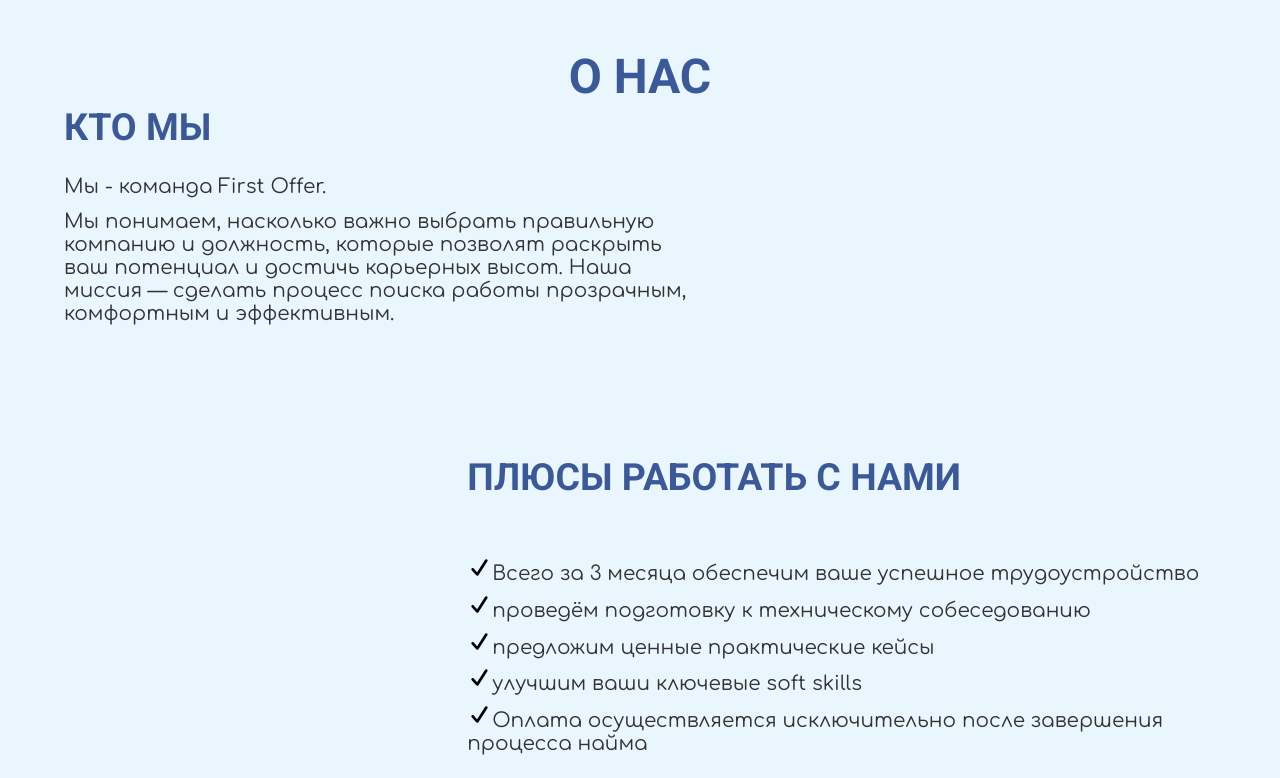
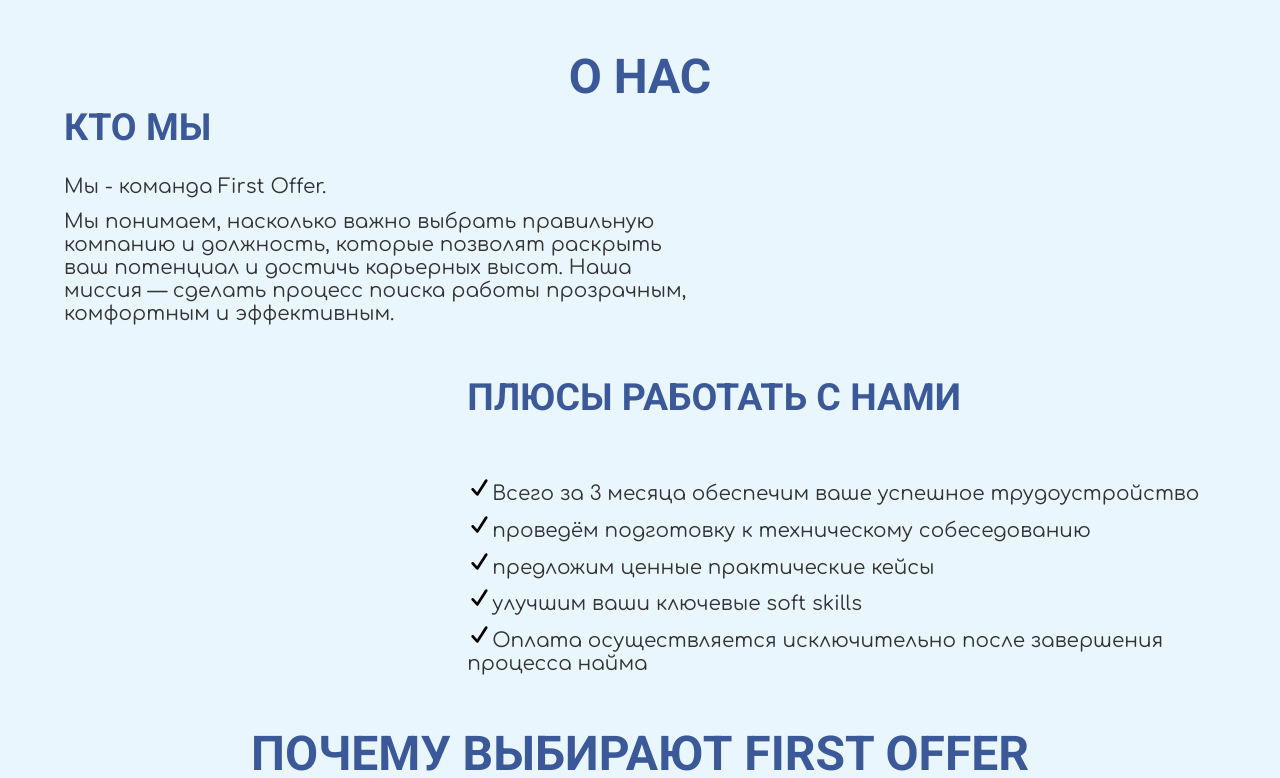
Before and after one commit to Exalm/HR, a React (Vite) app: page / in a window 1280 px wide. Shown: the part 602-1380 px from the top of the page. Built offline with nearby package versions, Linux system fonts and the light colour scheme.

Commit message:
снова добавлены улучшенные изменения для блока about

```diff
--- a/src/about/about.css
+++ b/src/about/about.css
@@ -1,6 +1,7 @@
 .about {
   width: 100vw;
-  height: 100%;
+  height: auto;
+  min-height: 0;
 }
 
 .about__title {
@@ -19,7 +20,7 @@
 
 .about__wrap {
   width: auto;
-  height: 650px;
+  gap: 50px;
   display: flex;
   flex-direction: column;
   justify-content: space-between;
@@ -84,7 +85,6 @@
 @media (max-width: 768px) {
   .about {
     margin-top: 150px;
-    height: 75vh; /* больше высоты для моб */
     padding: 0 20px;
   }
 
@@ -140,7 +140,6 @@
 
 @media (max-width: 480px) {
   .about {
-    height: 100vh;
     padding: 0 15px;
   }
 
```
